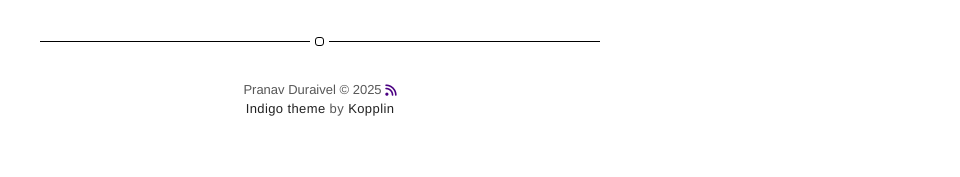
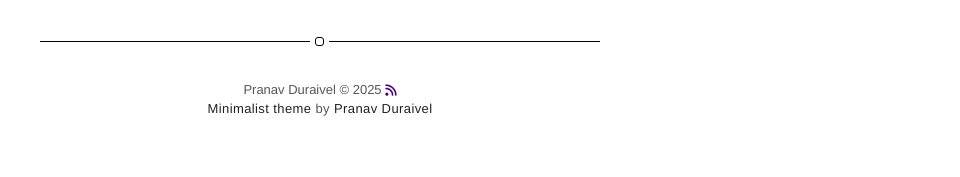
Before and after one commit to PranavDuraivel/PranavDuraivel.github.io, a Jekyll site: the page built from about.md, in a window 1280 px wide. Shown: the part 1538-1715 px from the top of the page, without its empty margins (320-1280 px from the left). Built offline with Jekyll 4.4.1, drawn with Linux system fonts in a browser that asks for light colours; nearby versions of some CDN libraries.

Commit message:
Update footer.html

```diff
--- a/_includes/footer.html
+++ b/_includes/footer.html
@@ -6,8 +6,8 @@
     </a>
 
     <p class="extra">
-        <a class="link" href="https://github.com/sergiokopplin/indigo">Indigo theme</a>
+        <a class="link" href="https://github.com/sergiokopplin/indigo">Minimalist theme</a>
         by
-        <a class="link" href="https://github.com/sergiokopplin/indigo">Kopplin</a>
+        <a class="link" href="https://github.com/sergiokopplin/indigo">Pranav Duraivel</a>
     </p>
 </footer>
```
